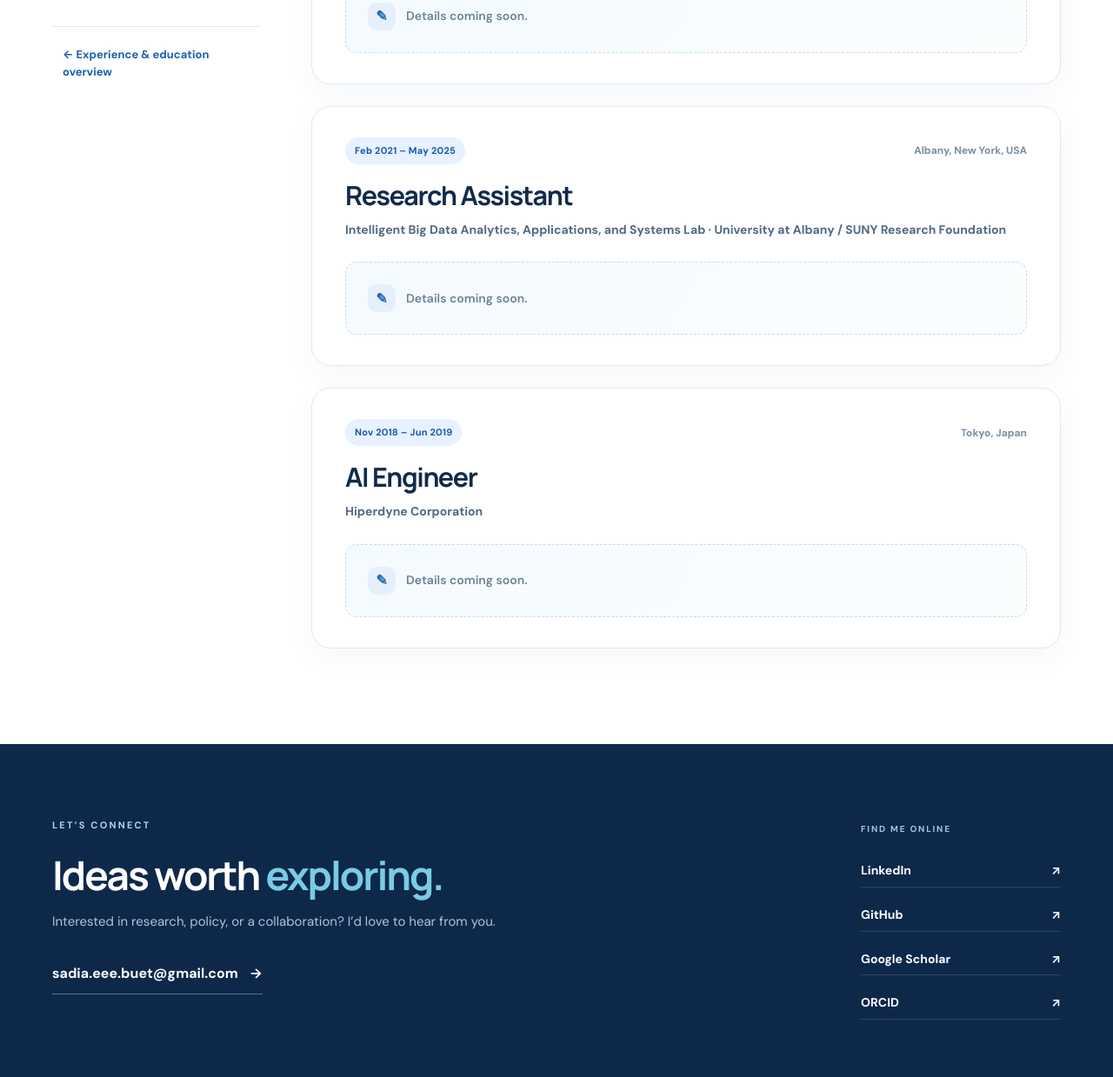
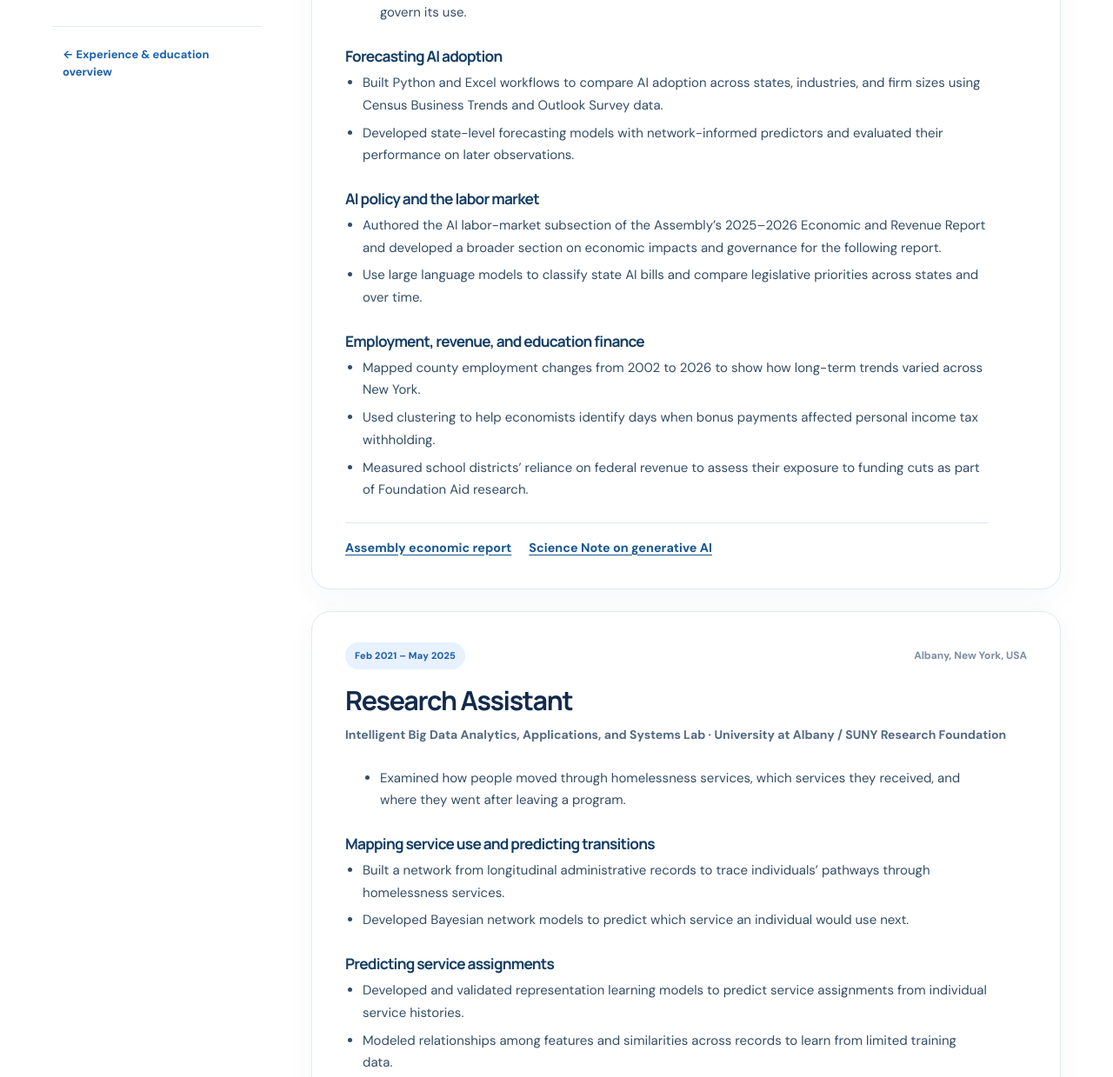
Before and after one commit to kh170/kh170.github.io, a plain HTML site: page experience/index.html in a window 1280 px wide. Shown: the part 724-1963 px from the top of the page at 87% size. Drawn offline with Linux system fonts and the light colour scheme.

Commit message:
Update experience page

```diff
--- a/experience/experience.css
+++ b/experience/experience.css
@@ -18,3 +18,50 @@
 .role-pencil{height:32px;width:32px;flex:none;border-radius:10px;background:#e6f0fc;display:grid;place-items:center;color:#246bb7;font-size:16px}
 @media(max-width:900px){.roles-layout{grid-template-columns:1fr;gap:25px}.roles-nav{position:static;padding:0;flex-direction:row;flex-wrap:wrap;gap:4px}.role-nav-title{flex-basis:100%;margin-bottom:1px}.roles-nav a{font-size:12px}.roles-nav a.roles-back{margin-top:0;padding-top:11px;border:0}}
 @media(max-width:600px){.roles-section{padding:40px 0 75px}.role-panel{padding:25px 21px}.role-metadata{align-items:start;flex-direction:column}.role-empty{padding:18px}.roles-nav a{padding:9px 10px}}
+
+.role-body {
+  max-width: 72ch;
+  color: #334d65;
+  line-height: 1.7;
+}
+.role-intro {
+  margin: 0;
+  padding: 0 0 0 1em;
+  border-left: 3px solid #3880bc;
+  color: #254762;
+  font-size: 1.07rem;
+}
+.work-section {
+  margin-top: 1.6rem;
+}
+.work-section h3 {
+  margin: 0 0 .35rem;
+  color: #143e65;
+  font-size: 1.08rem;
+  line-height: 1.4;
+}
+.work-section p,
+.work-section ul {
+  margin: 0;
+}
+.work-section ul {
+  padding-left: 1.25rem;
+}
+.work-section li + li {
+  margin-top: .4rem;
+}
+.work-links {
+  display: flex;
+  flex-wrap: wrap;
+  gap: .45rem 1.25rem;
+  margin: 1.5rem 0 0;
+  padding-top: 1rem;
+  border-top: 1px solid #dbe7f2;
+}
+.work-links a {
+  color: #18578f;
+  font-size: .9rem;
+  font-weight: 700;
+  text-decoration: underline;
+  text-underline-offset: .2em;
+}
--- a/experience/index.html
+++ b/experience/index.html
@@ -32,7 +32,7 @@
 </div>
 </header>
 <main id="content">
-<section class="page-hero band-soft"><div class="shell"><span class="eyebrow">MY PROFESSIONAL JOURNEY</span><h1>Experience<span class="name-period">.</span></h1><p>A closer look at my work across research, data science, and AI.</p></div></section>
+<section class="page-hero band-soft"><div class="shell"><span class="eyebrow">PROFESSIONAL JOURNEY</span><h1>Experience<span class="name-period">.</span></h1><p>Research, data science, and AI policy.</p></div></section>
 <section class="roles-section"><div class="shell roles-layout">
 <aside class="roles-nav" aria-label="Jump to an experience"><span class="role-nav-title">ON THIS PAGE</span>
 <a href="#fellow">Postdoctoral Science Policy Fellow <span>↗</span></a>
@@ -44,15 +44,35 @@
 <div class="role-metadata"><span class="role-date">Aug 2025 – Present</span><span class="role-location">Albany, New York, USA</span></div>
 <h2>Postdoctoral Science Policy Fellow</h2>
 <p class="role-organization">Rockefeller Institute of Government · New York State Assembly Ways and Means Committee</p>
-<div class="role-empty"><span aria-hidden="true" class="role-pencil">✎</span><span>Details coming soon.</span></div>
-<!-- Write about your responsibilities, methods, projects, and contributions here. You can replace the role-empty block with headings, paragraphs, images or related links. -->
+<div class="role-body">
+<ul class="role-summary"><li>Study how businesses adopt AI, how adoption affects workers and the economy, and how states govern its use.</li></ul>
+<section class="work-section"><h3>Forecasting AI adoption</h3>
+<ul><li>Built Python and Excel workflows to compare AI adoption across states, industries, and firm sizes using Census Business Trends and Outlook Survey data.</li><li>Developed state-level forecasting models with network-informed predictors and evaluated their performance on later observations.</li></ul></section>
+<section class="work-section"><h3>AI policy and the labor market</h3>
+<ul><li>Authored the AI labor-market subsection of the Assembly’s 2025–2026 Economic and Revenue Report and developed a broader section on economic impacts and governance for the following report.</li><li>Use large language models to classify state AI bills and compare legislative priorities across states and over time.</li></ul></section>
+<section class="work-section"><h3>Employment, revenue, and education finance</h3>
+<ul><li>Mapped county employment changes from 2002 to 2026 to show how long-term trends varied across New York.</li>
+<li>Used clustering to help economists identify days when bonus payments affected personal income tax withholding.</li>
+<li>Measured school districts’ reliance on federal revenue to assess their exposure to funding cuts as part of Foundation Aid research.</li></ul></section>
+<p class="work-links"><a href="https://nyassembly.gov/Reports/WAM/2026_economic_revenue/">Assembly economic report</a><a href="https://www.rockinst.org/blog/science-notes-generative-ai-and-its-impacts/">Science Note on generative AI</a></p>
+</div>
 </article>
 <article id="research-assistant" class="role-panel">
 <div class="role-metadata"><span class="role-date">Feb 2021 – May 2025</span><span class="role-location">Albany, New York, USA</span></div>
 <h2>Research Assistant</h2>
 <p class="role-organization">Intelligent Big Data Analytics, Applications, and Systems Lab · University at Albany / SUNY Research Foundation</p>
-<div class="role-empty"><span aria-hidden="true" class="role-pencil">✎</span><span>Details coming soon.</span></div>
-<!-- Write about your responsibilities, methods, projects, and contributions here. You can replace the role-empty block with headings, paragraphs, images or related links. -->
+<div class="role-body">
+<ul class="role-summary"><li>Examined how people moved through homelessness services, which services they received, and where they went after leaving a program.</li></ul>
+<section class="work-section"><h3>Mapping service use and predicting transitions</h3>
+<ul><li>Built a network from longitudinal administrative records to trace individuals’ pathways through homelessness services.</li><li>Developed Bayesian network models to predict which service an individual would use next.</li></ul></section>
+<section class="work-section"><h3>Predicting service assignments</h3>
+<ul><li>Developed and validated representation learning models to predict service assignments from individual service histories.</li><li>Modeled relationships among features and similarities across records to learn from limited training data.</li></ul></section>
+<section class="work-section"><h3>Evaluating assignment outcomes</h3>
+<ul><li>Evaluated service assignment outcomes using recorded exit destinations.</li><li>Developed a model to recommend services based on expected outcomes for each individual.</li></ul></section>
+<section class="work-section"><h3>Credit risk and financial recommendations</h3>
+<ul><li>Coordinated a research project with Women’s World Banking.</li><li>Analyzed the relationship between natural disasters and credit default among low-income borrowers.</li><li>Developed autoencoder models to recommend financial products.</li></ul></section>
+<p class="work-links"><a href="https://ieeexplore.ieee.org/abstract/document/10096948">Bayesian transitions paper</a><a href="https://ojs.aaai.org/index.php/AAAI/article/view/35052">Service assignment paper</a><a href="https://link.springer.com/article/10.1007/s42001-025-00425-4">Outcome evaluation paper</a></p>
+</div>
 </article>
 <article id="hiperdyne" class="role-panel">
 <div class="role-metadata"><span class="role-date">Nov 2018 – Jun 2019</span><span class="role-location">Tokyo, Japan</span></div>
@@ -65,8 +85,8 @@
 </main>
 <footer class="site-footer" id="contact">
 <div class="shell footer-main">
-<div><span class="eyebrow inverse">LET’S CONNECT</span><h2>Ideas worth <em>exploring</em><span class="footer-period">.</span></h2><p>Interested in research, policy, or a collaboration? I’d love to hear from you.</p><a class="footer-email" href="mailto:sadia.eee.buet@gmail.com">sadia.eee.buet@gmail.com <span class="preview-icon">→</span></a></div>
-<div class="footer-links"><span class="footer-label">FIND ME ONLINE</span><a href="https://www.linkedin.com/in/sadia-rahman" rel="noopener" target="_blank">LinkedIn <span class="preview-icon">↗</span></a><a href="https://github.com/kh170/kh170.github.io" rel="noopener" target="_blank">GitHub <span class="preview-icon">↗</span></a><a href="https://scholar.google.com/citations?user=vHOx2y8AAAAJ&amp;hl=en" rel="noopener" target="_blank">Google Scholar <span class="preview-icon">↗</span></a><a href="https://orcid.org/0000-0002-6690-2299" rel="noopener" target="_blank">ORCID <span class="preview-icon">↗</span></a></div>
+<div><span class="eyebrow inverse">CONTACT</span><h2>Ideas worth <em>exploring</em><span class="footer-period">.</span></h2><p>For research collaborations and policy inquiries, get in touch by email.</p><a class="footer-email" href="mailto:sadia.eee.buet@gmail.com">sadia.eee.buet@gmail.com <span class="preview-icon">→</span></a></div>
+<div class="footer-links"><span class="footer-label">PROFESSIONAL PROFILES</span><a href="https://www.linkedin.com/in/sadia-rahman" rel="noopener" target="_blank">LinkedIn <span class="preview-icon">↗</span></a><a href="https://github.com/kh170/kh170.github.io" rel="noopener" target="_blank">GitHub <span class="preview-icon">↗</span></a><a href="https://scholar.google.com/citations?user=vHOx2y8AAAAJ&amp;hl=en" rel="noopener" target="_blank">Google Scholar <span class="preview-icon">↗</span></a><a href="https://orcid.org/0000-0002-6690-2299" rel="noopener" target="_blank">ORCID <span class="preview-icon">↗</span></a></div>
 </div>
 <div class="shell footer-bottom"><span>© 2026 Khandker Sadia Rahman</span><span>Research • People • Policy</span><a href="#top">Back to top ↑</a></div>
 </footer>
```
Also changed, not shown: 1 other file.
